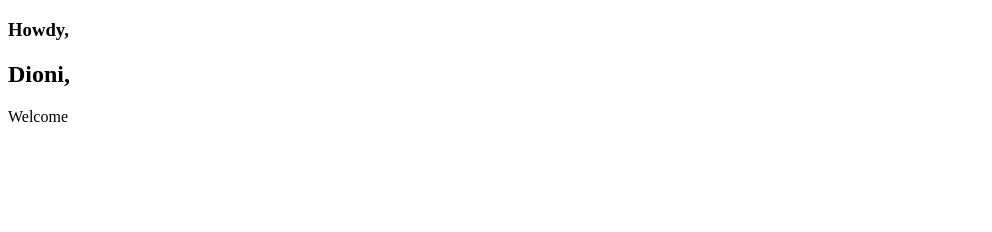
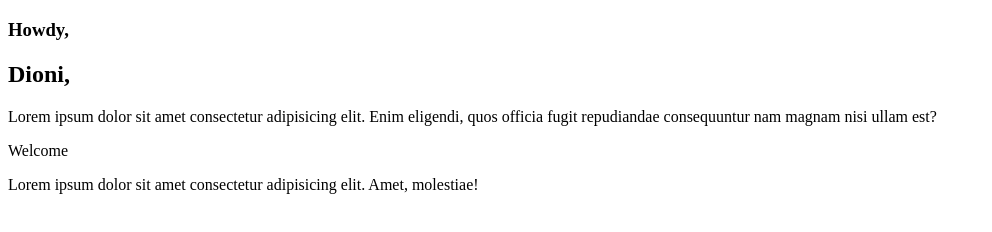
Before and after one commit to dionimercado/test, a plain HTML site: page index.html in a window 1280 px wide. Shown: the whole page, without its empty margins (0-992 px from the left). Drawn offline with Linux system fonts and the light colour scheme.

Commit message:
New updates

```diff
--- a/index.html
+++ b/index.html
@@ -9,6 +9,9 @@
 
   <h3>Howdy,</h3>
   <h2>Dioni,</h2>
+  Lorem ipsum dolor sit amet consectetur adipisicing elit. Enim eligendi, quos officia fugit repudiandae consequuntur nam magnam nisi ullam est?
   <p>Welcome</p>
+
+  <p>Lorem ipsum dolor sit amet consectetur adipisicing elit. Amet, molestiae!</p>
 </body>
 </html>
```
